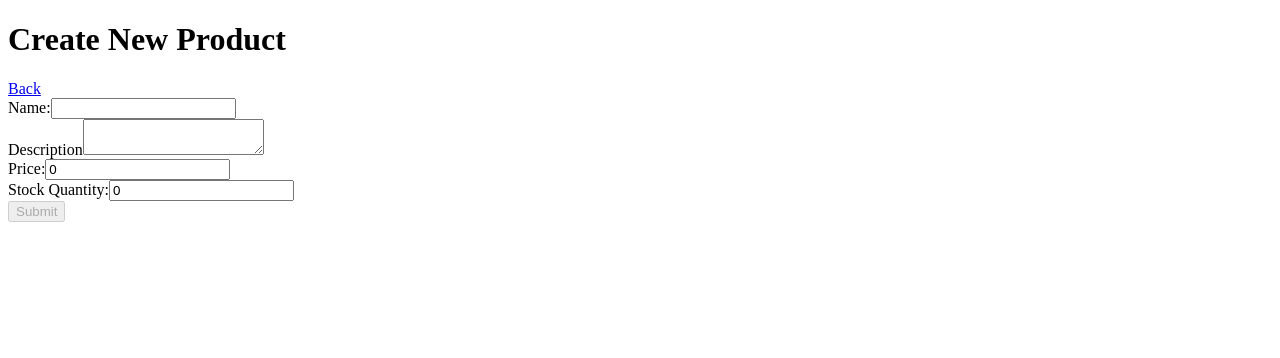
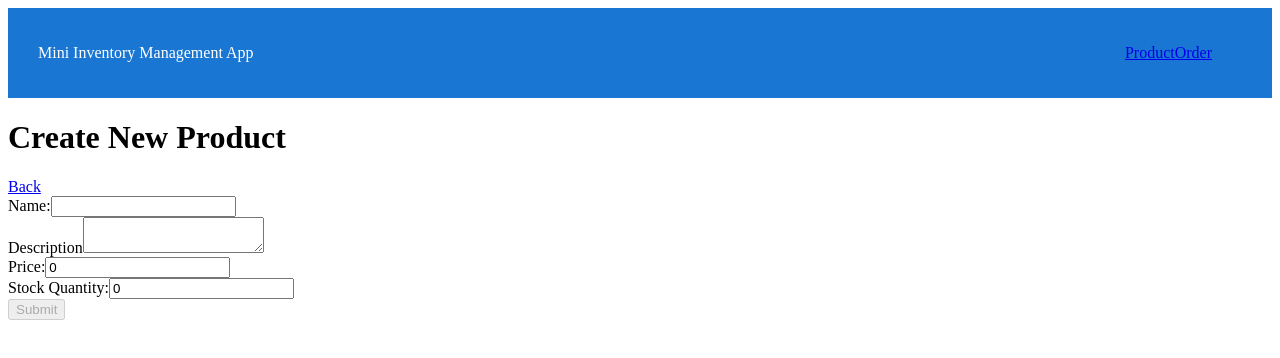
Before and after one commit to sharifhossain68/MiniInventoryManagementAppAngularFronted, an Angular app: page /product/create in a window 1280 px wide. Shown: the top 358 px of the page. Built offline with nearby package versions, Linux system fonts and the light colour scheme.

Commit message:
navbar menu

```diff
--- a/src/app/app.component.html
+++ b/src/app/app.component.html
@@ -1 +1,2 @@
+<app-navbar></app-navbar>
 <router-outlet></router-outlet>
--- a/src/app/app.component.ts
+++ b/src/app/app.component.ts
@@ -1,10 +1,12 @@
 import { Component } from '@angular/core';
 import { RouterOutlet } from '@angular/router';
+import { NavbarComponent } from '../app/navbar/navbar/navbar.component';
+
 
 @Component({
   selector: 'app-root',
   standalone: true,
-  imports: [RouterOutlet],
+  imports: [RouterOutlet,NavbarComponent],
   templateUrl: './app.component.html',
   styleUrl: './app.component.css'
 })
--- a/src/app/app.routes.ts
+++ b/src/app/app.routes.ts
@@ -14,6 +14,8 @@ import { CreateComponent } from './product/create/create.component';
 import { EditComponent } from './product/edit/edit.component';
 import { OrderViewComponent } from './order/view/view.component';
 import { OrderCreateComponent } from './order/create/create.component';
+import { OrderIndexComponent } from './order/index/index.component';
+
 
 
 export const routes: Routes = [
@@ -29,6 +31,9 @@ export const routes: Routes = [
       { path: 'product/create', component: CreateComponent },
 
       { path: 'product/:productId/edit', component: EditComponent } ,
+        { path: '*', redirectTo: 'order/index', pathMatch: 'full'},
+        { path: 'order', redirectTo: 'order/index', pathMatch: 'full'},
+   { path: 'order/index', component: OrderIndexComponent },
         { path: 'order', redirectTo: 'order/index', pathMatch: 'full'},
       { path: 'order/create', component: OrderCreateComponent },
       { path: 'order/:productId/view', component: OrderViewComponent },
--- /dev/null
+++ b/src/app/navbar/navbar/navbar.component.css
@@ -0,0 +1,24 @@
+.navbar {
+  display: flex;
+  justify-content: space-between;
+  align-items: center;
+  background-color: #1976d2;
+  padding: 10px 30px;
+  color: white;
+}
+
+.nav-links {
+  list-style: none;
+  display: flex;
+  gap: 20px;
+}
+
+.nav-links a {
+  color: white;
+  text-decoration: none;
+  font-weight: 500;
+}
+
+.nav-links a:hover {
+  text-decoration: underline;
+}
--- /dev/null
+++ b/src/app/navbar/navbar/navbar.component.html
@@ -0,0 +1,13 @@
+<nav class="navbar">
+  <div class="logo">Mini Inventory Management App</div>
+  <ul class="navbar navbar-expand">
+
+
+  <a routerLink="product/index" routerLinkActive="active">Product</a>
+  <a routerLink="order/index" routerLinkActive="active">Order</a>
+
+
+
+
+  </ul>
+</nav>
```
Also changed, not shown: src/app/navbar/navbar/navbar.component.ts (added, +13 -0 lines), 1 other file (tests, documents, lock files or other folders).
